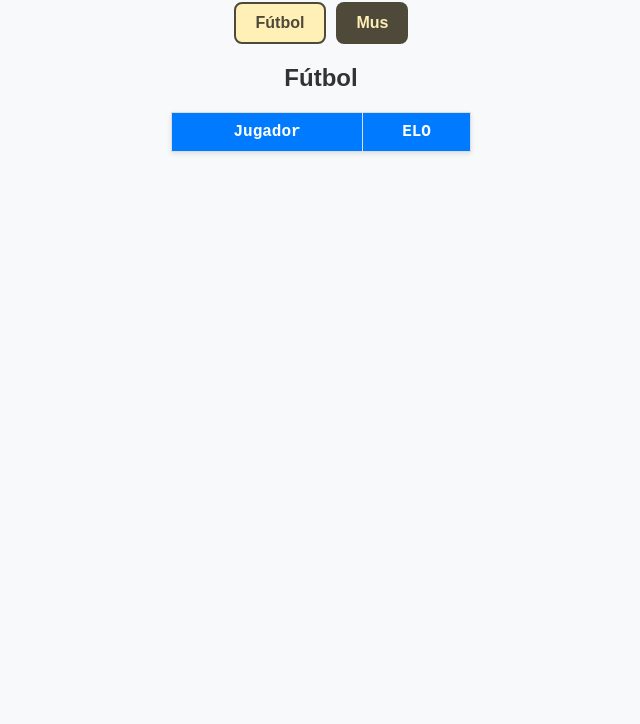
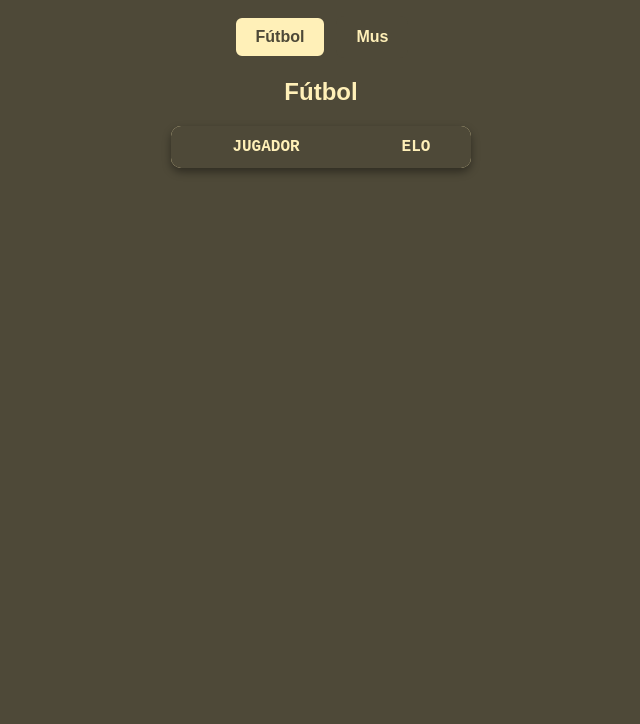
Before and after one commit to elorank99gdk/ranking-elo, a plain HTML site: page index.html in a window 1280 px wide. Shown: the part 76-800 px from the top of the page, without its empty margins (319-959 px from the left). Drawn offline with Linux system fonts and the light colour scheme; no server answers.

Commit message:
Update index.html

```diff
--- a/index.html
+++ b/index.html
@@ -8,32 +8,84 @@
 body {
   font-family: Arial, sans-serif;
   text-align: center;
-      background: #f8f9fa;
-      color: #333;
+  background-color: #4E4938; /* Marrón oscuro */
+  color: #FFF0B8; /* Texto en color claro */
+  margin: 0;
+  padding: 0;
 }
+
 h1 {
   margin-top: 20px;
+  font-size: 2.5rem;
+  color: #FFF0B8;
 }
+
+h2 {
+  color: #FFF0B8;
+  margin-top: 20px;
+}
+
+/* Botones: dejamos el código que ya tenías */
+.botones {
+  margin: 20px;
+  display: flex;
+  justify-content: center;
+  gap: 10px;
+}
+
+.botones button {
+  background-color: #4E4938;
+  color: #FFF0B8;
+  border: none;
+  padding: 10px 20px;
+  font-size: 16px;
+  font-weight: bold;
+  cursor: pointer;
+  border-radius: 8px;
+  transition: 0.3s;
+}
+
+.botones button:hover {
+  background-color: #333;
+}
+
+.botones button.activo {
+  background-color: #FFF0B8;
+  color: #4E4938;
+  border: 2px solid #4E4938;
+}
+
+/* Tablas con diseño pro */
 table {
   margin: 20px auto;
   border-collapse: collapse;
   width: 300px;
-      background: white;
-      box-shadow: 0 2px 5px rgba(0,0,0,0.1);
+  background-color: #FFF0B8;
+  color: #4E4938;
+  font-family: 'Courier New', Courier, monospace; /* Fuente monoespaciada */
+  border-radius: 10px;
+  overflow: hidden; /* Necesario para aplicar border-radius */
+  box-shadow: 0 4px 8px rgba(0, 0, 0, 0.4);
 }
+
 th, td {
-      padding: 10px;
-      border: 1px solid #ddd;
+  padding: 12px;
+  border: none;
 }
 
 th {
-      background: #007bff;
-      color: white;
+  background-color: #4E4938;
+  color: #FFF0B8;
+  text-transform: uppercase;
 }
 
-/* Fuente monoespaciada para TODAS las celdas */
-   table {
-     font-family: 'Courier New', Courier, monospace;
+td:nth-child(2) {
+  text-align: center; /* Centrar ELO */
+}
+
+/* Filas alternadas */
+tbody tr:nth-child(even) {
+  background-color: #f0e6c8; /* Un tono más claro para contraste */
 }
 
 /* Centrar los números en la segunda columna */
```
Lines whose indentation alone changed are shown as unchanged.
